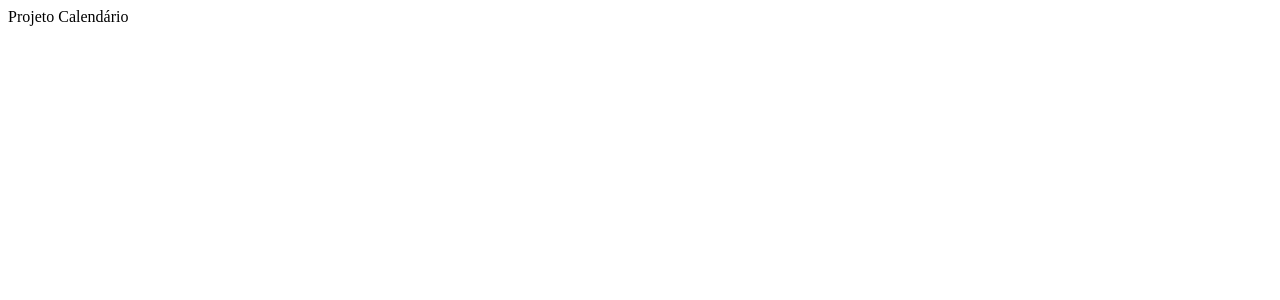
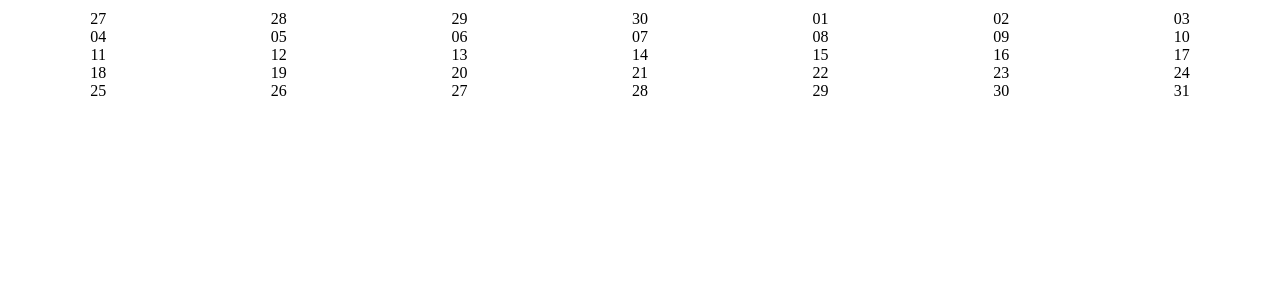
Before and after one commit to giljrsantos/calendario-mensal-angular-2, an Angular app: page / in a window 1280 px wide. Shown: the top 300 px of the page. Built offline with nearby package versions, Linux system fonts and the light colour scheme.

Commit message:
Ajuste grid calendario

```diff
--- a/src/app/calendario.component.css
+++ b/src/app/calendario.component.css
@@ -0,0 +1,12 @@
+.calendario-dias{
+    display: grid;
+    margin-top: 10px;
+    grid-template-columns: repeat(7, 1fr);
+    text-align: center;
+}
+
+.calendario-dias div{
+    border: 1px solid #ccc !important;
+    font-size: 24px;
+    padding: 20px;
+}
--- a/src/app/calendario.component.html
+++ b/src/app/calendario.component.html
@@ -1 +1,5 @@
-<div>Projeto Calendário</div>
+<div class="calendario-dias">
+    <span *ngFor="let dia of diasCalendario">
+        {{dia | date : 'dd'}}
+    </span>
+</div>
--- a/src/app/calendario.component.ts
+++ b/src/app/calendario.component.ts
@@ -10,7 +10,6 @@ export class CalendarioComponent implements OnInit {
   dataAtual: Date = new Date();
   diasCalendario: Date[] = [];
 
-
   ngOnInit(){
     this.construirCalendario();
     console.table(this.diasCalendario)
@@ -21,19 +20,19 @@ export class CalendarioComponent implements OnInit {
     const ano = this.dataAtual.getFullYear();
     const mes = this.dataAtual.getMonth();
 
-    const primeiroDiaDaSemana = 0 //domingo
-    const ultimoDiaDaSemana = 6 // Sábado
+    const primeiroDiaDaSemana = 0; // domingo
+    const ultimoDiaDaSemana = 6; // sábado
 
-    // vai subtraindo -1 até chegarmos no primeiro dia da semana
+    // Vai subtraindo -1 até chegarmos no primeiro dia da semana
     const dataInicial = new Date(ano, mes, 1);
-    while(dataInicial.getDay() !== primeiroDiaDaSemana){
-      dataInicial.setDate(dataInicial.getDate() -1);
+    while (dataInicial.getDay() !== primeiroDiaDaSemana) {
+      dataInicial.setDate(dataInicial.getDate() - 1);
     }
 
-    // Vai somando +1 até chegarmos no ultimo dia da semana
-    const dataFinal = new Date(ano, mes +1, 0);
-    while(dataFinal.getDay() !== ultimoDiaDaSemana){
-      dataFinal.setDate(dataFinal.getDate() +1);
+    // Vai somando +1 até chegarmos no último dia da semana
+    const dataFinal = new Date(ano, mes + 1, 0);
+    while (dataFinal.getDay() !== ultimoDiaDaSemana) {
+      dataFinal.setDate(dataFinal.getDate() + 1);
     }
 
     this.diasCalendario = [];
@@ -42,7 +41,7 @@ export class CalendarioComponent implements OnInit {
       data <= dataFinal;
       data.setDate(data.getDate() + 1)
     ){
-      this.diasCalendario.push(new Date(data.getDate()));
+      this.diasCalendario.push(new Date(data.getTime()));
     }
 
   }
```
